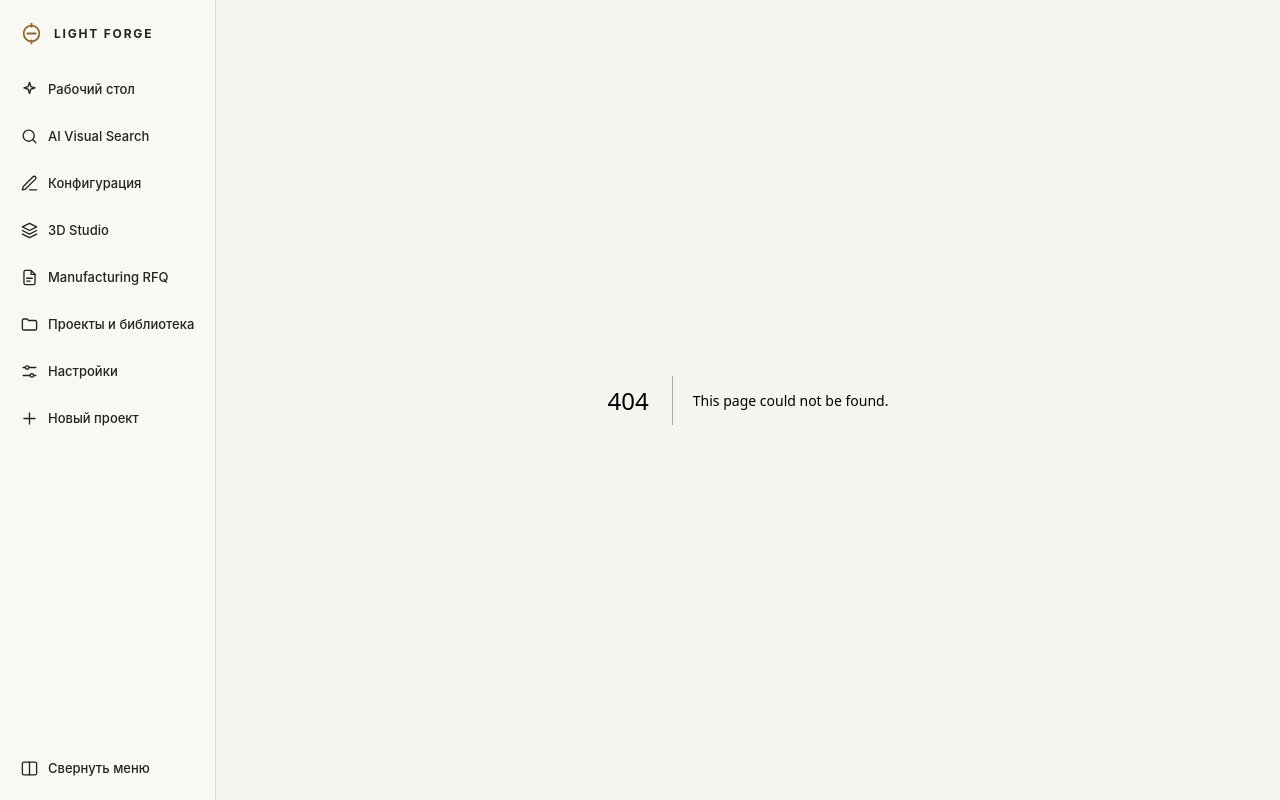
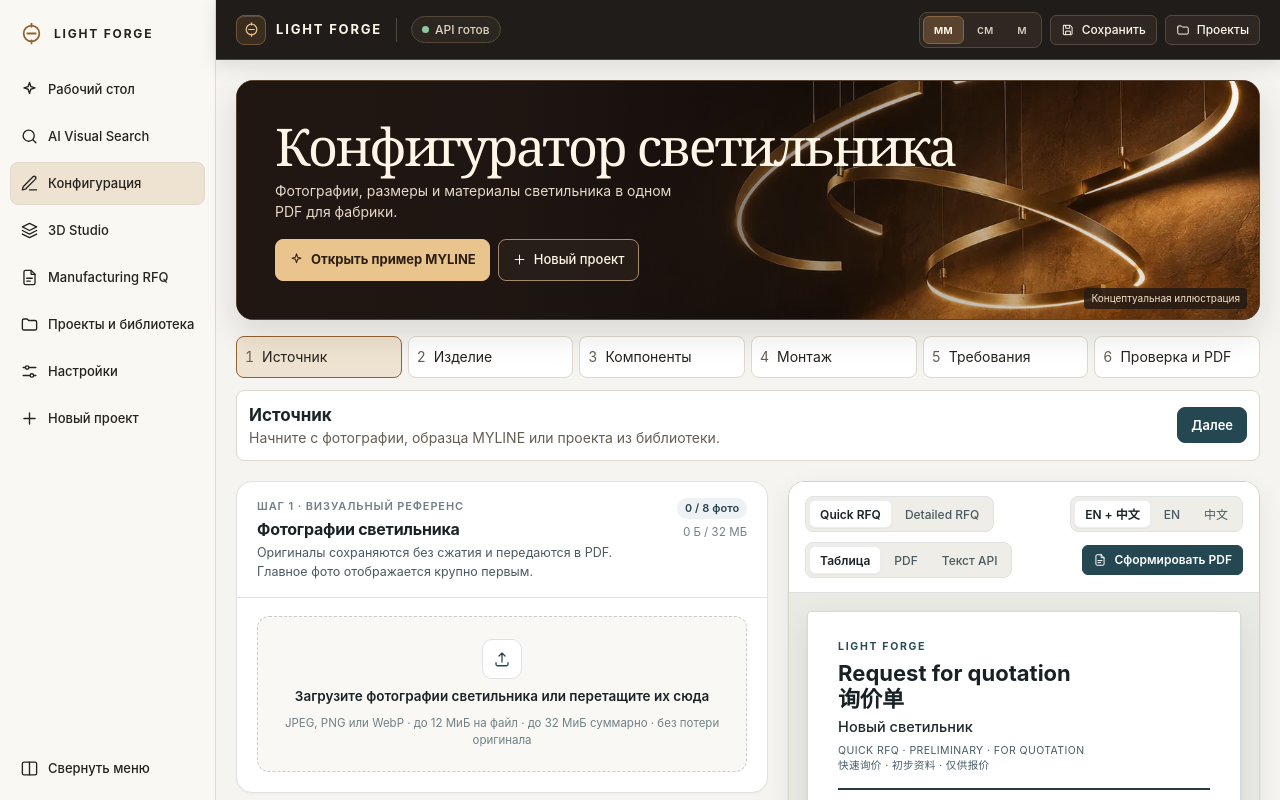
Before and after one commit to vaseadimon640-debug/light-forge, a Next.js app: page /configure in a window 1280 px wide. Before the commit this address had no page. Shown: the top 800 px of the page. Built offline with nearby package versions, Linux system fonts and the light colour scheme.

Commit message:
Add guided lighting configuration to the Atelier

```diff
--- a/src/app/atelier.css
+++ b/src/app/atelier.css
@@ -216,3 +216,56 @@
   .atelier-library[data-view='list'] .atelier-library-card { grid-template-columns: 70px minmax(0, 1fr); }
   .atelier-library[data-view='list'] .atelier-project-cover { height: 100%; }
 }
+
+.lf-config-steps {
+  width: min(100%, var(--container-max));
+  margin: 16px auto 0;
+  padding-inline: 20px;
+}
+.lf-config-steps ol {
+  display: grid;
+  grid-template-columns: repeat(6, minmax(0, 1fr));
+  gap: 6px;
+  list-style: none;
+  margin: 0;
+  padding: 0;
+}
+.lf-config-steps nav button {
+  display: flex;
+  align-items: center;
+  gap: 8px;
+  width: 100%;
+  height: 100%;
+  min-height: 42px;
+  padding: 6px 8px;
+  border: 1px solid var(--atelier-edge);
+  border-radius: 8px;
+  background: var(--bg-surface);
+  color: var(--atelier-ink);
+  text-align: left;
+  line-height: 1.25;
+}
+.lf-config-steps nav button[aria-current] { background: var(--atelier-selected); border-color: var(--atelier-focus); }
+.lf-config-steps nav button span { font-variant-numeric: tabular-nums; color: var(--atelier-muted); }
+.lf-config-step-summary {
+  display: flex;
+  justify-content: space-between;
+  align-items: center;
+  gap: 12px;
+  margin-top: 12px;
+  padding: 12px;
+  border: 1px solid var(--atelier-edge);
+  border-radius: 8px;
+  background: var(--bg-surface);
+}
+.lf-config-step-summary :is(h2,p) { margin: 0; }
+.lf-config-step-summary h2 { font-size: 17px; }
+.lf-config-step-summary p { color: var(--atelier-muted); }
+.lf-config-step-actions { display: flex; gap: 6px; flex-shrink: 0; }
+.lf-config-fields { display: contents; }
+.lf-config-fields[hidden], .lf-mobile-switch[hidden] { display: none; }
+@media (max-width: 780px) {
+  .lf-config-steps { padding-inline: 14px; }
+  .lf-config-steps ol { grid-template-columns: repeat(3, minmax(0, 1fr)); }
+  .lf-config-step-summary { align-items: flex-start; flex-direction: column; }
+}
--- /dev/null
+++ b/src/app/configure/page.tsx
@@ -0,0 +1,8 @@
+import type { Metadata } from 'next';
+import { QuickRfqWorkspace } from '@/ui/quick-rfq/QuickRfqWorkspace';
+
+export const metadata: Metadata = { title: 'Конфигуратор светильника' };
+
+export default function ConfigurePage() {
+  return <QuickRfqWorkspace guided />;
+}
--- a/src/app/dashboard/page.tsx
+++ b/src/app/dashboard/page.tsx
@@ -1,4 +1,4 @@
-import { FilePdfIcon, LayersIcon, SearchIcon } from '@/ui/icons';
+import { EditIcon, FilePdfIcon, LayersIcon, SearchIcon } from '@/ui/icons';
 import { RecentWork } from "@/ui/projects/RecentWork";
 
 export default function Dashboard() {
@@ -10,6 +10,7 @@ export default function Dashboard() {
     </header>
     <section className="atelier-actions" aria-label="Основные действия">
       <a href="/search"><SearchIcon size={24} /><strong>Поиск по фото</strong><span>Найти модель и похожие светильники</span></a>
+      <a href="/configure"><EditIcon size={24} /><strong>Настроить светильник</strong><span>Пройти от референса до спецификации</span></a>
       <a href="/"><FilePdfIcon size={24} /><strong>Запрос фабрике</strong><span>Подготовить спецификацию и PDF</span></a>
       <a href="/geometry"><LayersIcon size={24} /><strong>3D Studio</strong><span>Проверить форму, уровни и подвесы</span></a>
     </section>
--- a/src/app/projects/page.tsx
+++ b/src/app/projects/page.tsx
@@ -110,6 +110,7 @@ export default function Projects() {
             <span>{[project.code, productTypes[project.kind][0]].filter(Boolean).join(' · ')}</span>
             <time dateTime={project.updatedAt}>{new Date(project.updatedAt).toLocaleDateString('ru-RU')}</time>
             <div className="atelier-inline"><a className="lf-btn" href={projectHref(project)}>Открыть</a>
+              <a className="lf-btn lf-btn--subtle" href={'/configure' + projectHref(project).slice(1)}>Настроить</a>
               <button type="button" className="lf-btn lf-btn--subtle" disabled={Boolean(pendingId)} onClick={() => void duplicate(project)}>
                 {pendingId === project.id ? 'Копируем…' : 'Дублировать'}
               </button></div>
--- a/src/ui/StudioNavigation.tsx
+++ b/src/ui/StudioNavigation.tsx
@@ -8,7 +8,7 @@ import { BrandMarkIcon, ColumnsIcon, EditIcon, FilePdfIcon, FolderIcon, LayersIc
 const sections = [
   { label: 'Рабочий стол', href: '/dashboard', Icon: SparkIcon },
   { label: 'AI Visual Search', href: '/search', Icon: SearchIcon },
-  { label: 'Конфигурация', href: '/#project-heading', Icon: EditIcon },
+  { label: 'Конфигурация', href: '/configure', Icon: EditIcon },
   { label: '3D Studio', href: '/geometry', Icon: LayersIcon },
   { label: 'Manufacturing RFQ', href: '/', Icon: FilePdfIcon },
   { label: 'Проекты и библиотека', href: '/projects', Icon: FolderIcon },
@@ -22,7 +22,7 @@ export function StudioNavigation({ children }: { children: ReactNode }) {
   const dialog = useRef<HTMLDialogElement>(null);
   const [collapsed, setCollapsed] = useState(false);
   const [recent, setRecent] = useState<{ id: string; name: string }>();
-  const editor = pathname === '/' || pathname === '/geometry' || pathname === '/search';
+  const editor = pathname === '/configure' || pathname === '/' || pathname === '/geometry' || pathname === '/search';
   const target = editor ? '_blank' : undefined;
 
   useEffect(() => {
--- /dev/null
+++ b/src/ui/quick-rfq/ConfiguratorSteps.tsx
@@ -0,0 +1,42 @@
+import { useRef } from 'react';
+
+export const configuratorSteps = [
+  { id: 'source', title: 'Источник', description: 'Начните с фотографии, образца MYLINE или проекта из библиотеки.' },
+  { id: 'product', title: 'Изделие', description: 'Выберите тип светильника, название и количество.' },
+  { id: 'components', title: 'Компоненты', description: 'Задайте габариты, материалы, отделку и свет для каждой детали.' },
+  { id: 'mounting', title: 'Монтаж', description: 'Укажите уровни и способ подвеса. Оставьте неизвестные значения пустыми.' },
+  { id: 'notes', title: 'Требования', description: 'Добавьте требования к упаковке, образцам или срокам.' },
+  { id: 'review', title: 'Проверка и PDF', description: 'Сверьте спецификацию и подготовьте PDF для фабрики.' },
+] as const;
+
+export type ConfiguratorStep = (typeof configuratorSteps)[number]['id'];
+
+export function ConfiguratorSteps({ step, onSelect }: { step: ConfiguratorStep; onSelect: (step: ConfiguratorStep) => void }) {
+  const heading = useRef<HTMLHeadingElement>(null);
+  const index = configuratorSteps.findIndex(item => item.id === step);
+  const { title, description } = configuratorSteps[index];
+  const previous = configuratorSteps[index - 1];
+  const next = configuratorSteps[index + 1];
+
+  function select(id: ConfiguratorStep) {
+    onSelect(id);
+    requestAnimationFrame(() => heading.current?.focus());
+  }
+
+  return <section className="lf-config-steps" aria-labelledby="lf-config-step-title">
+    <nav aria-label="Шаги конфигуратора">
+      <ol>{configuratorSteps.map((item, position) => <li key={item.id}>
+        <button type="button" aria-current={item.id === step ? 'step' : undefined} onClick={() => select(item.id)}>
+          <span aria-hidden="true">{position + 1}</span>{item.title}
+        </button>
+      </li>)}</ol>
+    </nav>
+    <div className="lf-config-step-summary">
+      <div><h2 id="lf-config-step-title" tabIndex={-1} ref={heading}>{title}</h2><p>{description}</p></div>
+      <div className="lf-config-step-actions">
+        {previous && <button type="button" className="lf-btn" onClick={() => select(previous.id)}>Назад</button>}
+        {next && <button type="button" className="lf-btn lf-btn--primary" onClick={() => select(next.id)}>Далее</button>}
+      </div>
+    </div>
+  </section>;
+}
--- a/src/ui/quick-rfq/QuickRfqWorkspace.tsx
+++ b/src/ui/quick-rfq/QuickRfqWorkspace.tsx
@@ -21,6 +21,7 @@ import {
   SparkIcon,
 } from '../icons';
 import { ComponentEditor } from './ComponentEditor';
+import { ConfiguratorSteps, type ConfiguratorStep } from './ConfiguratorSteps';
 import {
   addComponentToProject,
   addPhotosToSnapshot,
@@ -74,14 +75,17 @@ function createInitialSnapshot(): ProjectSnapshot {
 }
 
 type QuickRfqWorkspaceProps = {
+  guided?: boolean;
   /** Photo-analysis API provider (defaults to LIGHT FORGE /api/photo-analysis via @/photo-analysis/client). */
   photoAnalysisProvider?: PhotoAnalysisProvider | null;
 };
 
 export function QuickRfqWorkspace({
   photoAnalysisProvider = defaultPhotoAnalysisProvider,
+  guided = false,
 }: QuickRfqWorkspaceProps = {}) {
-  const [snapshot, setSnapshot] = useState<ProjectSnapshot>(() => createInitialSnapshot());
+  const [snapshot, setSnapshot] = useState<ProjectSnapshot>(() => guided ? { project: newProject(), originals: {} } : createInitialSnapshot());
+  const [step, setStep] = useState<ConfiguratorStep>('source');
   const [linkedComposition, setLinkedComposition] = useState<Composition | undefined>(undefined);
   const [activeComponentId, setActiveComponentId] = useState<string>(() => snapshot.project.components[0].id);
   const [unit, setUnit] = useState<Unit>('mm');
@@ -670,6 +674,7 @@ export function QuickRfqWorkspace({
     const next = { project: newProject(), originals: {} };
     setLastSavedFingerprint(null);
     setMobilePane('form');
+    setStep('source');
     loadSnapshotIntoWorkspace(next, 'Создан новый проект');
   }, [loadSnapshotIntoWorkspace]);
 
@@ -765,8 +770,13 @@ export function QuickRfqWorkspace({
   const isSavedCurrent = lastSavedFingerprint === projectFingerprint;
   const hasUnsavedChanges = projectFingerprint !== (lastSavedFingerprint ?? initialFingerprint.current);
 
+  function selectStep(next: ConfiguratorStep) {
+    setStep(next);
+    setMobilePane(next === 'review' ? 'preview' : 'form');
+  }
+
   return (
-    <div className="lf-shell">
+    <div className="lf-shell" data-configurator={guided || undefined}>
       {/* Top Studio Bar */}
       <header className="lf-topbar lf-studio-topbar">
         <div className="lf-brand-group">
@@ -841,7 +851,7 @@ export function QuickRfqWorkspace({
 
       <section className="lf-studio-intro" aria-labelledby="lf-workbench-title">
         <div className="lf-studio-banner lf-studio-banner--rfq">
-          <h1 id="lf-workbench-title">Запрос на изготовление</h1>
+          <h1 id="lf-workbench-title">{guided ? 'Конфигуратор светильника' : 'Запрос на изготовление'}</h1>
           <p>Фотографии, размеры и материалы светильника в одном PDF для фабрики.</p>
           <div className="lf-studio-banner-actions">
             <button
@@ -869,8 +879,10 @@ export function QuickRfqWorkspace({
         </div>
       </section>
 
+      {guided && <ConfiguratorSteps step={step} onSelect={selectStep} />}
+
       {/* Mobile Workbench Switcher */}
-      <nav className="lf-mobile-switch" aria-label="Переключение редактора и предпросмотра">
+      <nav className="lf-mobile-switch" hidden={guided} aria-label="Переключение редактора и предпросмотра">
         <div className="lf-segment">
           <button
             id="lf-mobile-form-tab"
@@ -894,8 +906,9 @@ export function QuickRfqWorkspace({
       </nav>
 
       {/* Main Split Workbench */}
-      <main className="lf-main" data-mobile-pane={mobilePane}>
+      <main className="lf-main" data-mobile-pane={mobilePane} data-config-step={guided ? step : undefined}>
         <div className={`lf-editor-col${mobilePane === 'preview' ? ' lf-pane--hidden-mobile' : ''}`}>
+          <div className="lf-config-fields" hidden={guided && step !== 'source'}>
           {/* Step 1: Photos */}
           <PhotoManager
             snapshot={snapshot}
@@ -976,6 +989,8 @@ export function QuickRfqWorkspace({
             onAcceptAllEmpty={handleAcceptAllEmpty}
           />
 
+          </div>
+          <div className="lf-config-fields" hidden={guided && step !== 'product'}>
           {/* Step 3: Order & Core Project Parameters */}
           <section className="lf-card" aria-labelledby="project-heading">
             <div className="lf-card-header">
@@ -1117,6 +1132,8 @@ export function QuickRfqWorkspace({
             </div>
           </section>
 
+          </div>
+          <div className="lf-config-fields" hidden={guided && step !== 'components'}>
           {/* Step 3: Components (Dimensions, Light, Materials) */}
           <ComponentEditor
             project={snapshot.project}
@@ -1141,6 +1158,8 @@ export function QuickRfqWorkspace({
             issues={combinedIssues}
           />
 
+          </div>
+          <div className="lf-config-fields" hidden={guided && step !== 'mounting'}>
           {/* Step 4: Mounting levels & placements (Progressive disclosure) */}
           <MountingSection
             project={snapshot.project}
@@ -1157,6 +1176,8 @@ export function QuickRfqWorkspace({
             issues={combinedIssues}
           />
 
+          </div>
+          <div className="lf-config-fields" hidden={guided && step !== 'notes'}>
           {/* Step 6: Notes & Quick CTA Footer */}
           <section className="lf-card" aria-labelledby="notes-heading">
             <button
@@ -1199,6 +1220,8 @@ export function QuickRfqWorkspace({
             )}
           </section>
 
+          </div>
+          <div className="lf-config-fields" hidden={guided && step !== 'review'}>
           {/* Bottom Form Action Bar */}
           <div
             className="lf-card"
@@ -1228,6 +1251,7 @@ export function QuickRfqWorkspace({
               <FilePdfIcon size={15} />
               Создать запрос PDF ({language.toUpperCase()})
             </button>
+          </div>
           </div>
         </div>
 
```
Also changed, not shown: 1 other file (tests, documents, lock files or other folders).
